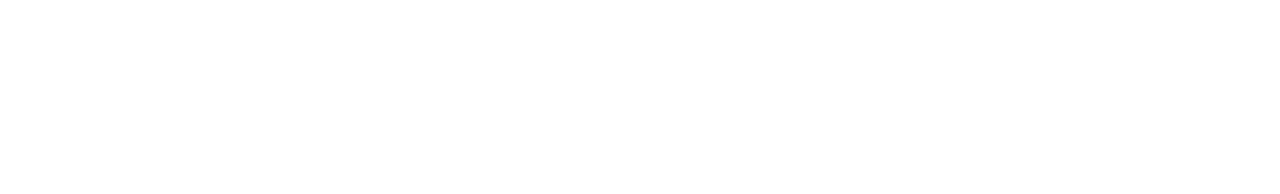
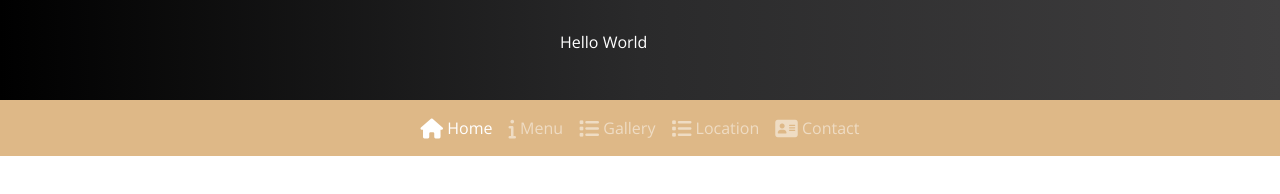
Before and after one commit to jnewton25/MosEisley, a website: page contact.html in a window 1280 px wide. Drawn offline with nearby package versions, Linux system fonts and the light colour scheme.

Commit message:
IMG folder & Contact page started

```diff
--- a/contact.html
+++ b/contact.html
@@ -0,0 +1,87 @@
+<html lang="en">
+	<head>
+		<!-- Required meta tags always come first -->
+		<meta charset="utf-8" />
+		<meta name="viewport" content="width=device-width, initial-scale=1" />
+
+		<!-- Bootstrap CSS -->
+		<link
+			rel="stylesheet"
+			href="node_modules/bootstrap/dist/css/bootstrap.min.css"
+		/>
+
+		<!-- Additional CSS must be placed after Bootstrap CSS -->
+		<link
+			rel="stylesheet"
+			href="node_modules/font-awesome/css/font-awesome.min.css"
+		/>
+		<link
+			rel="stylesheet"
+			href="node_modules/bootstrap-social/bootstrap-social.css"
+		/>
+		<link
+			rel="stylesheet"
+			href="https://fonts.googleapis.com/css?family=Lobster|Open+Sans"
+		/>
+		<link rel="stylesheet" href="css/styles.css" />
+
+		<title>Mos Eisley Cantina</title>
+	</head>
+
+	<body>
+		<header class="jumbotron jumbotron-fluid">
+			<div class="container">
+				<div class="row justify-content-center">
+					<div class="col-4 col-sm-3 col-md-2 align-self-center">
+						<p>Hello World</p>
+					</div>
+				</div>
+			</div>
+		</header>
+
+		<nav class="navbar navbar-expand-sm navbar-dark sticky-top">
+			<div class="container">
+				<div
+					class="collapse navbar-collapse justify-content-center"
+					id="myNavbar"
+				>
+					<ul class="navbar-nav navbar-center">
+						<li class="nav-item active">
+							<a class="nav-link" href="#index.html"
+								><i class="fa fa-home fa-lg"></i> Home</a
+							>
+						</li>
+						<li class="nav-item">
+							<a class="nav-link" href="menu.html"
+								><i class="fa fa-info fa-lg"></i> Menu</a
+							>
+						</li>
+						<li class="nav-item">
+							<a class="nav-link" href="gallery.html"
+								><i class="fa fa-list fa-lg"></i> Gallery</a
+							>
+						</li>
+						<li class="nav-item">
+							<a class="nav-link" href="location.html"
+								><i class="fa fa-list fa-lg"></i> Location</a
+							>
+						</li>
+						<li class="nav-item">
+							<a class="nav-link" href="#"
+								><i class="fa fa-address-card fa-lg"></i>
+								Contact</a
+							>
+						</li>
+					</ul>
+				</div>
+			</div>
+		</nav>
+
+		<footer></footer>
+
+		<!-- jQuery must come first, then Popper.js, then the Bootstrap JavaScript plugins.-->
+		<script src="node_modules/jquery/dist/jquery.slim.min.js"></script>
+		<script src="node_modules/popper.js/dist/umd/popper.min.js"></script>
+		<script src="node_modules/bootstrap/dist/js/bootstrap.min.js"></script>
+	</body>
+</html>
```
Also changed, not shown: index.html (+1 -1 lines), img/bg_starsL.jpeg (added), img/bg_starsR.jpeg (added), img/cantina_1.webp (added), img/cantina_2.webp (added), img/cantina_3.jpeg (added), img/cantina_4.jpeg (added), img/cantina_5.jpeg (added), img/han_cantina.webp (added), img/mapT.jpeg (added), img/mos-eisley-cantina-main.webp (added), img/navigation_stars.jpeg (added).
